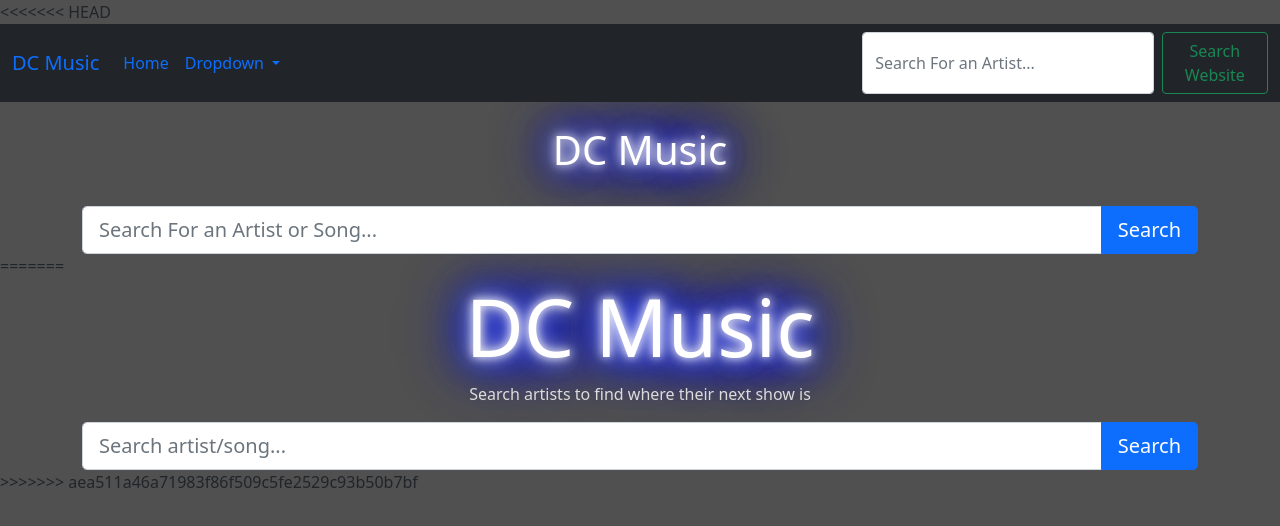
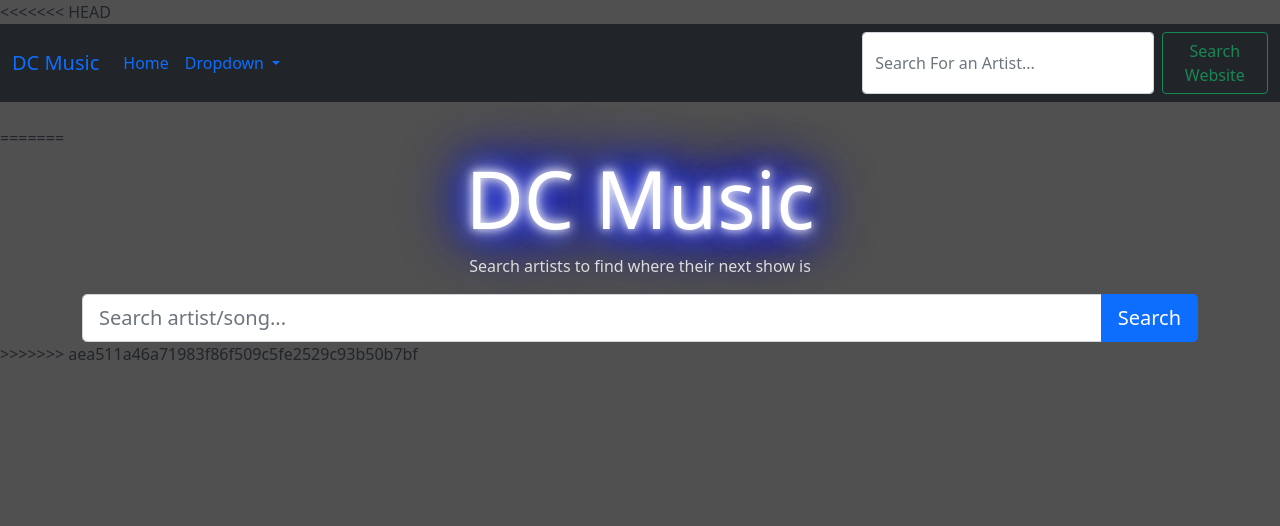
Before and after one commit to williewilkerson27/DC-Music, a plain HTML site: page index.html in a window 1280 px wide. Drawn offline with nearby package versions, Linux system fonts and the light colour scheme.

Commit message:
5th commit

```diff
--- a/index.html
+++ b/index.html
@@ -54,25 +54,6 @@
         </div>
         </nav>
     <br>
-    <h1 class="">DC Music</h1>
-
-
-        <br>
-
-        <div class="container">
-            <div class="row">
-                <div class="col-12 search">
-                    <form id="search-form">
-                        <div class="input-group input-group-lg">
-                            <input class="form-control search-bar" placeholder="Search For an Artist or Song..." />
-                            <button class="btn btn-primary input-group-btn" type="submit">
-                                Search
-                            </button>
-                        </div>
-                    </form>
-                </div>
-            </div>
-        </div>
 
 =======
 
```
